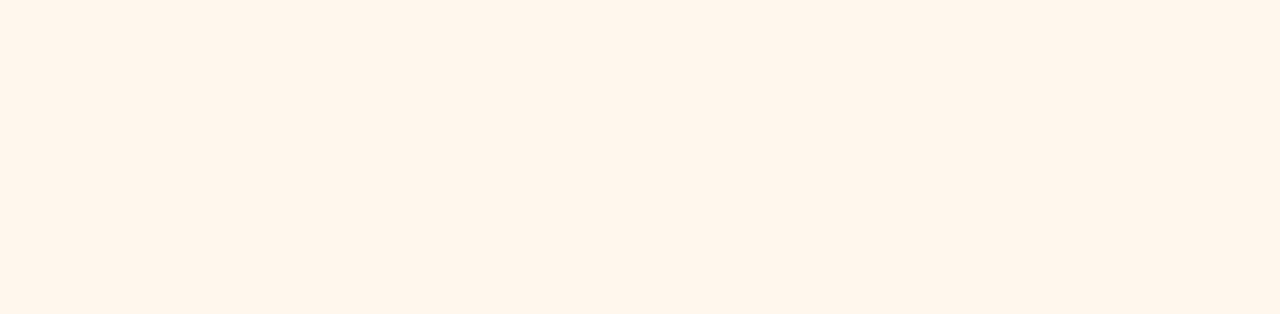
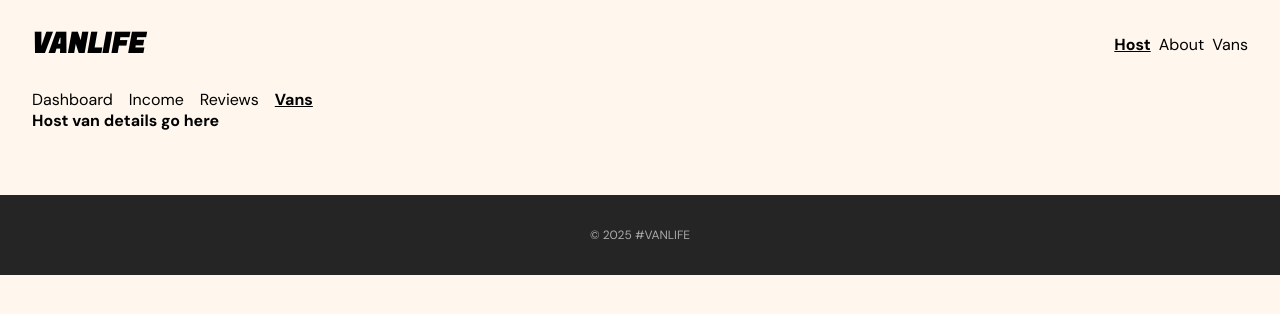
Before and after one commit to agworkgit/vanlife, a React (Vite) app: page /host/vans/1 in a window 1280 px wide. Before the commit this address had no page. Shown: the top 314 px of the page. Built offline with nearby package versions, Linux system fonts and the light colour scheme; what miragejs would draw is missing.

Commit message:
feat: added vans to host nav

```diff
--- a/src/App.jsx
+++ b/src/App.jsx
@@ -16,6 +16,8 @@ import HostLayout from "./pages/host/HostLayout";
 import Dashboard from "./pages/host/Dasboard";
 import Income from "./pages/host/Income";
 import Reviews from "./pages/host/Reviews";
+import HostVans from "./pages/host/HostVans";
+import HostVanDetail from "./pages/host/HostVanDetail";
 
 // App
 function App() {
@@ -40,6 +42,8 @@ function App() {
                   <Route index element={<Dashboard />} />
                   <Route path="income" element={<Income />} />
                   <Route path="reviews" element={<Reviews />} />
+                  <Route path="vans" element={<HostVans />} />
+                  <Route path="vans/:id" element={<HostVanDetail />} />
                </Route>
             </Route>
          </Routes>
--- a/src/pages/host/HostLayout.jsx
+++ b/src/pages/host/HostLayout.jsx
@@ -25,6 +25,12 @@ export default function HostLayout() {
             >
                Reviews
             </NavLink>
+            <NavLink
+               className={({ isActive }) => (isActive ? "active-link" : "link")}
+               to="/host/vans"
+            >
+               Vans
+            </NavLink>
          </nav>
          <Outlet />
       </section>
--- /dev/null
+++ b/src/pages/host/HostVanDetail.jsx
@@ -0,0 +1,3 @@
+export default function HostVanDetail() {
+   return <h3>Host van details go here</h3>;
+}
--- /dev/null
+++ b/src/pages/host/HostVans.jsx
@@ -0,0 +1,3 @@
+export default function HostVans() {
+   return <h3>Host vans go here</h3>;
+}
```
